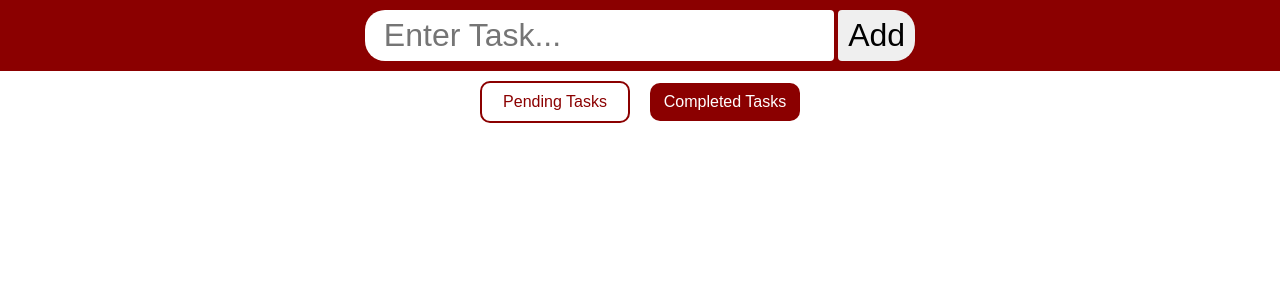
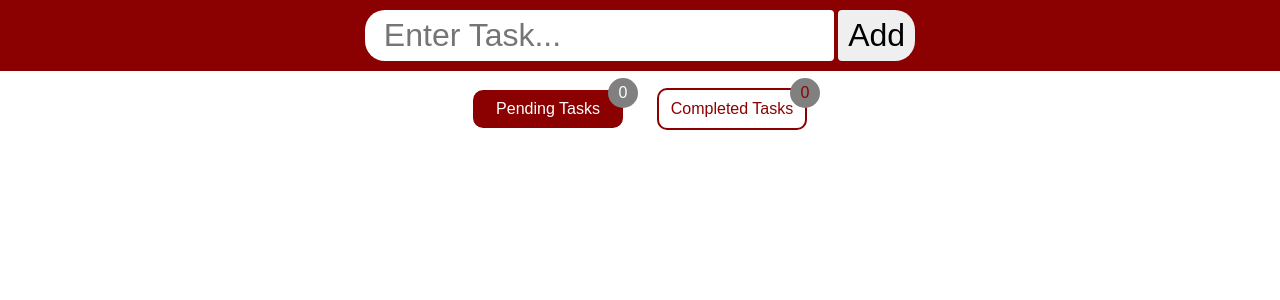
Before and after one commit to Kyle-Panuringan/todo-tasks, a React (Vite) app: page / in a window 1280 px wide. Shown: the top 300 px of the page. Built offline with nearby package versions, Linux system fonts and the light colour scheme.

Commit message:
Add badge count

```diff
--- a/src/App.tsx
+++ b/src/App.tsx
@@ -18,6 +18,10 @@ const getTasksInitialState = () => {
 const App = () => {
   const [tasks, setTasks] = useState<taskProps[]>(getTasksInitialState);
   const [taskCategoryPending, setTaskCategoryPending] = useState(true);
+  const [taskCount, setTaskCount] = useState({
+    pending: 0,
+    completed: 0,
+  });
 
   const taskCategory = (category: string) => {
     if (category === "Pending") {
@@ -57,12 +61,17 @@ const App = () => {
 
   useEffect(() => {
     localStorage.setItem("tasks", JSON.stringify(tasks));
+    setTaskCount({
+      pending: tasks.filter((task) => task.isComplete === false).length,
+      completed: tasks.filter((task) => task.isComplete === true).length,
+    });
   }, [tasks]);
 
   return (
     <>
       <TaskCreate taskAdd={taskAdd} />
       <TaskCategory
+        taskCount={taskCount}
         taskCategory={taskCategory}
         taskCategoryPending={taskCategoryPending}
       />
--- a/src/components/TaskCategory/TaskCategory.tsx
+++ b/src/components/TaskCategory/TaskCategory.tsx
@@ -1,13 +1,18 @@
 import "./taskCategory.scss";
 
 interface Props {
+  taskCount: { pending: number; completed: number };
   taskCategory: (category: string) => void;
   taskCategoryPending: boolean;
 }
 
-const TaskCategory = ({ taskCategory, taskCategoryPending }: Props) => {
-  let pending = taskCategoryPending ? "Active" : "";
-  let complete = taskCategoryPending ? "" : "Active";
+const TaskCategory = ({
+  taskCategory,
+  taskCategoryPending,
+  taskCount,
+}: Props) => {
+  let pending = taskCategoryPending ? "" : "Active";
+  let complete = taskCategoryPending ? "Active" : "";
 
   return (
     <div id="taskCategory">
@@ -17,6 +22,7 @@ const TaskCategory = ({ taskCategory, taskCategoryPending }: Props) => {
         className={pending}
       >
         Pending Tasks
+        <span className="badge">{taskCount.pending}</span>
       </button>
       <button
         type="button"
@@ -24,6 +30,7 @@ const TaskCategory = ({ taskCategory, taskCategoryPending }: Props) => {
         className={complete}
       >
         Completed Tasks
+        <span className="badge">{taskCount.completed}</span>
       </button>
     </div>
   );
--- a/src/components/TaskCategory/taskCategory.scss
+++ b/src/components/TaskCategory/taskCategory.scss
@@ -4,8 +4,9 @@
 
 #taskCategory {
   text-align: center;
-  > * {
-    margin: 10px;
+  button {
+    position: relative;
+    margin: 17px 17px;
     padding: 10px;
     border: none;
     color: white;
@@ -22,3 +23,17 @@
   border: 2px solid darkred !important;
   color: darkred !important;
 }
+
+.badge {
+  position: absolute;
+  background: gray;
+  top: -12px;
+  right: -15px;
+  border-radius: 50%;
+  display: flex;
+  justify-content: center;
+  align-items: center;
+  text-align: center;
+  min-width: 30px;
+  height: 30px;
+}
```
